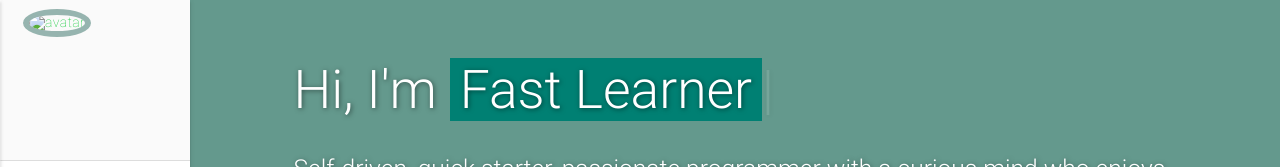
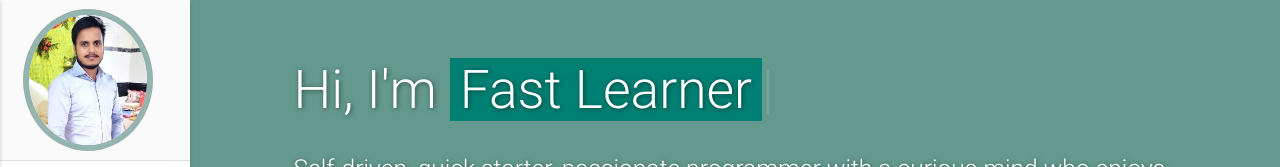
Before and after one commit to mohitsainda/mohit_portfolio, a plain HTML site: page index.html in a window 1280 px wide. Shown: the top 167 px of the page. Drawn offline with nearby package versions, Linux system fonts and the light colour scheme.

Commit message:
Update index.html

```diff
--- a/index.html
+++ b/index.html
@@ -85,7 +85,7 @@
       <li class="logo">
         <a id="logo-container" aria-label="Navigate to the beginning of the page" href="#intro"
           class="brand-logo grey-blue-text">
-          <img /mohit.jpeg" class="circle img-responsive profile-pic" alt="avatar">
+          <img  src="assets/img/mohit.jpeg" class="circle img-responsive profile-pic" alt="avatar">
         </a>
       </li>
 
```
